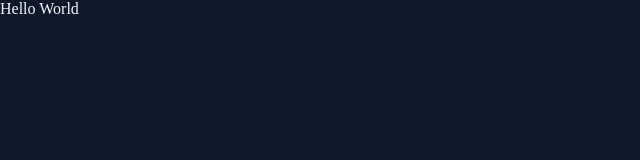
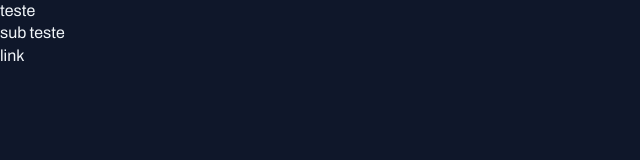
Before and after one commit to eduardoraraujo/projeto-portal-de-noticias, a plain HTML site: page index.html in a window 1280 px wide. Shown: the whole page, without its empty margins (0-640 px from the left). Drawn offline with Linux system fonts and the light colour scheme.

Commit message:
aplicando fontes no projeto

```diff
--- a/index.html
+++ b/index.html
@@ -1,12 +1,20 @@
 <!DOCTYPE html>
 <html lang="pt-br">
-<head>
-    <meta charset="UTF-8">
-    <meta name="viewport" content="width=device-width, initial-scale=1.0">
+  <head>
+    <link rel="preconnect" href="https://fonts.googleapis.com" />
+    <link rel="preconnect" href="https://fonts.gstatic.com" crossorigin />
+    <meta charset="UTF-8" />
+    <meta name="viewport" content="width=device-width, initial-scale=1.0" />
     <title>Portal de notícias</title>
-    <link rel="stylesheet" href="styles/index.css">
-</head>
-<body>
-    Hello World
-</body>
+    <link rel="stylesheet" href="styles/index.css" />
+    <link
+      href="https://fonts.googleapis.com/css2?family=Archivo:ital,wght@0,100..900;1,100..900&display=swap"
+      rel="stylesheet"
+    />
+  </head>
+  <body>
+    <h1>teste</h1>
+    <h2>sub teste</h2>
+    <a href="#">link</a>
+  </body>
 </html>
--- a/styles/global.css
+++ b/styles/global.css
@@ -1,19 +1,44 @@
 * {
-    margin: 0;
-    padding: 0;
-    box-sizing: border-box;
+  margin: 0;
+  padding: 0;
+  box-sizing: border-box;
 }
 
 :root {
-    --brand-color-light: #60A5FA;
-    --brand-color-dark: #1D4ED8;
-    --bg-color: #0F172A;
-    --stroke-color: #1E293B;
-    --text-color-primary: #F1F5F9;
-    --text-color-secondary: #CBD5E1;
+  --brand-color-light: #60a5fa;
+  --brand-color-dark: #1d4ed8;
+  --bg-color: #0f172a;
+  --stroke-color: #1e293b;
+  --text-color-primary: #f1f5f9;
+  --text-color-secondary: #cbd5e1;
+
+  --font-family: "Archivo", sans-serif;
+  --h1: 800 24px/135% var(--font-family);
+  --h2: 800 16px/140% var(--font-family);
+  --h3: 800 14px/140% var(--font-family);
+  --text-span: 600 14px/145% var(--font-family);
+  --text: 400 16px/140% var(--font-family);
+  --text-sm: 400 14px/160% var(--font-family);
 }
 
 body {
-    color: var(--text-color-primary);
-    background-color: var(--bg-color);
+  color: var(--text-color-primary);
+  background-color: var(--bg-color);
+  font: var(--text);
 }
+
+a {
+  text-decoration: none;
+  color: inherit;
+}
+
+a:hover {
+  color: var(--brand-color-light);
+}
+
+h1,
+h2,
+h3 {
+  color: var(--text-color-primary);
+  font: inherit;
+}
```
